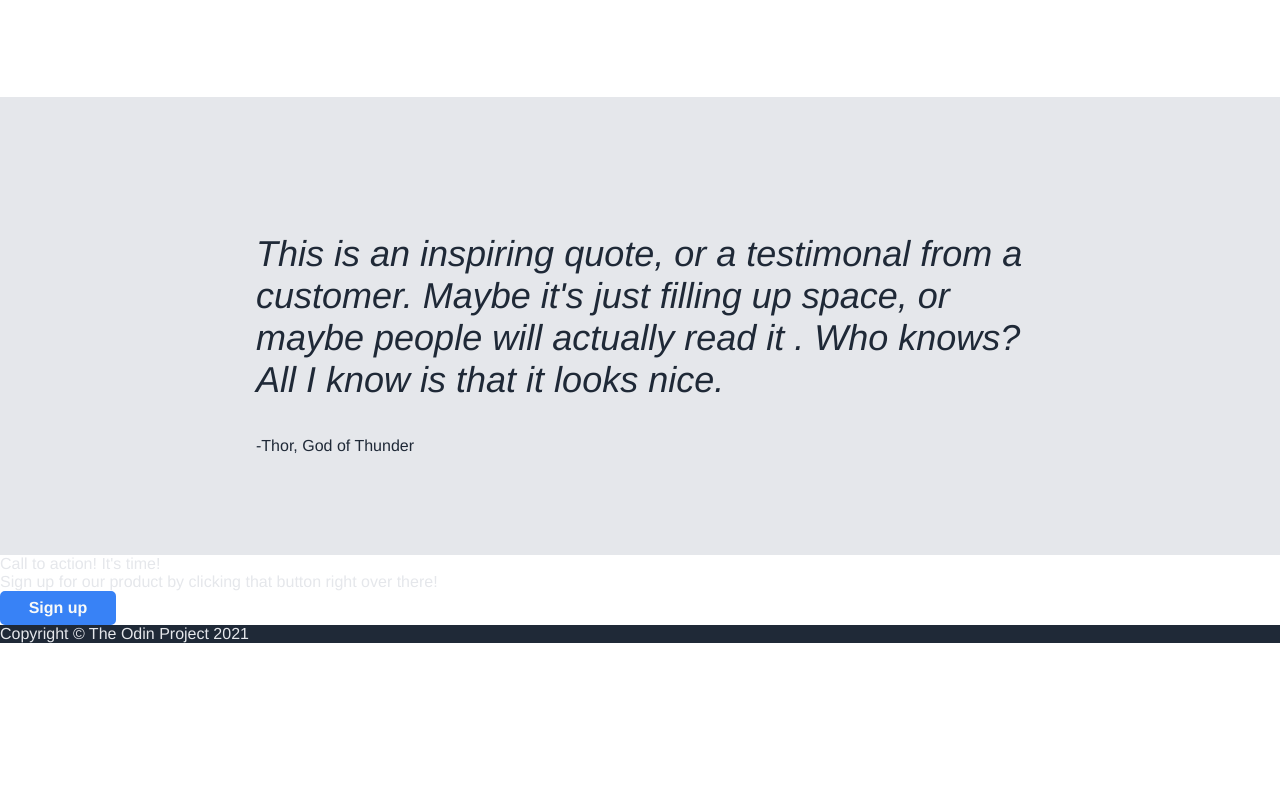
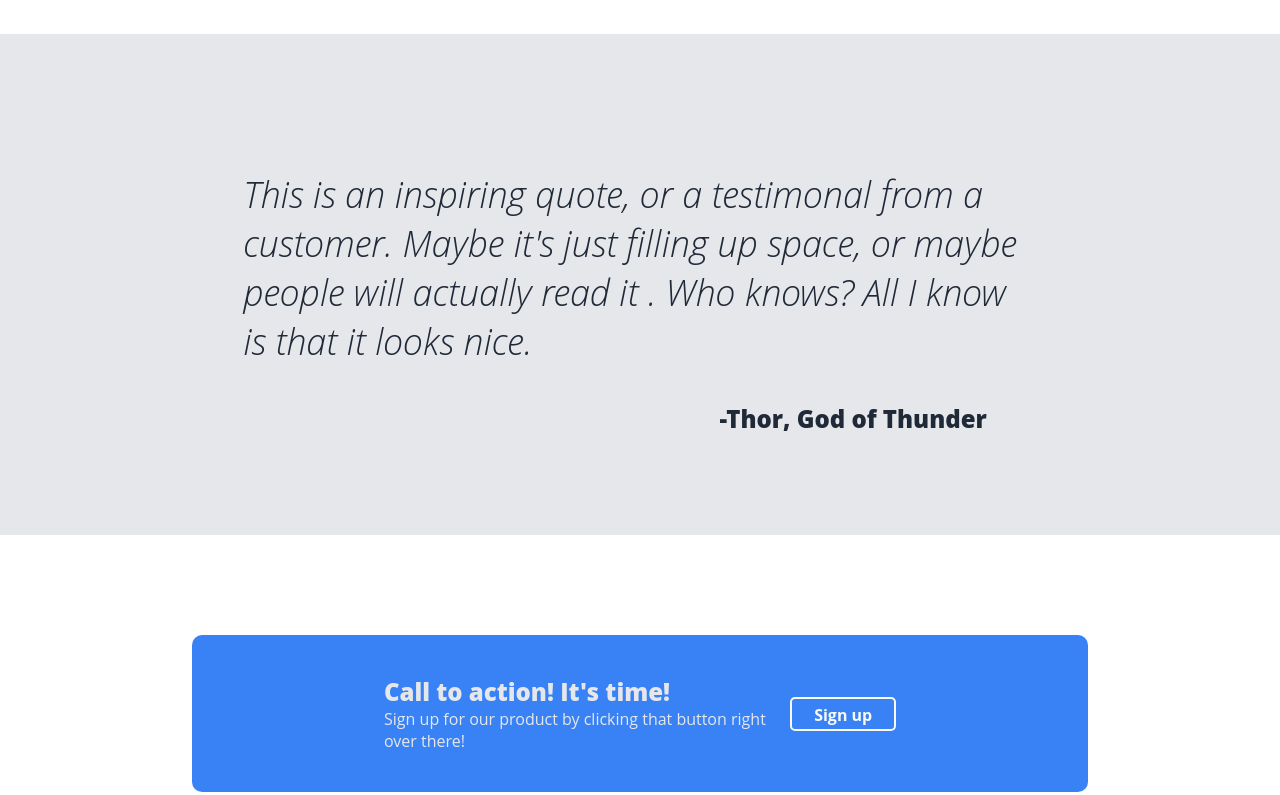
Before and after one commit to n-pogorelskaia/landing-page-assignment, a plain HTML site: page index.html in a window 1280 px wide. Shown: the part 1223-2018 px from the top of the page. Before the commit the page ends 1866 px from the top, so only its background shows below. Drawn offline with Linux system fonts and the light colour scheme.

Commit message:
Styling finished

```diff
--- a/index.html
+++ b/index.html
@@ -27,7 +27,9 @@
                 This website has some subtext that goes here under the main title. It's a smaller font and the color is
                 lower contrast.
             </div>
-            <div class="button button-top">Sign up</div>
+            <a href="#">
+                <div class="button button-top">Sign up</div>
+            </a>
         </div>
         <div class="info-image">
             This is a placeholder for an image
--- a/styles/style.css
+++ b/styles/style.css
@@ -10,7 +10,7 @@ body {
     margin: 0;
     display:flex;
     flex-direction: column;
-    font-family: Helvetica, Verdana, sans-serif;
+    font-family: "Open sans", Helvetica, Verdana, sans-serif;
     color: #E5E7EB;
 }
 
@@ -48,7 +48,7 @@ a {
 .website-info {
     display: flex;
     align-items: center;
-    padding: 150px 15%;
+    padding: 100px 15%;
 }
 
 .info-main-text {
@@ -67,13 +67,14 @@ a {
     height: 30px;
     width: 80px;
     padding: 0 16px;
+    font-size: 16px;
     font-weight: 700;
     color:#F9FAF8;
-    line-height: 30px;
+    text-align: center;
+    line-height: 32px;
     border: 2px solid  #3882F6;
     background-color: #3882F6;
     border-radius: 5px;
-    text-align: center;
 }
 
 .info-image {
@@ -91,6 +92,7 @@ a {
     display: flex;
     flex-direction: column;
     align-items: center;
+    padding: 0 20% 100px 20%;
 }
 
 .information-header {
@@ -101,7 +103,6 @@ a {
 }
 
 .cards {
-    padding: 0 20% 100px 20%;
     display: flex;
     flex-wrap: wrap;
 }
@@ -117,7 +118,7 @@ a {
     height: 150px;
     width: 150px ;
     border: 3px solid #3882F6;
-    border-radius: 18px;
+    border-radius: 10px;
     line-height: 150px;
     text-align: center;
 }
@@ -130,7 +131,7 @@ a {
 .quote-subsection {
     background-color: #E5E7EB;
     color: #1F2937;
-    padding: 100px 20%;
+    padding: 100px 19%;
 }
 
 .quote {
@@ -140,11 +141,32 @@ a {
 }
 
 .signature {
-
+    text-align: end;
+    margin-right: 50px;
+    font-weight: 900;
+    font-size: 24px;
 }
 
-.call-section {
+.call-area {
+    background-color: #3882F6;
+    border-radius: 10px;
+    margin: 100px 15%;
+    padding: 40px 15%;
+    display: flex;
+    align-items: center;
+}
+
+.call-header {
+    font-size: 24px;
+    font-weight: 900;
+}
+
+.call-button {
+    border-color: #F9FAF8;
+    margin-left: auto;
 }
 
 .footer{
+    text-align: center;
+    padding: 30px;
 }
```
